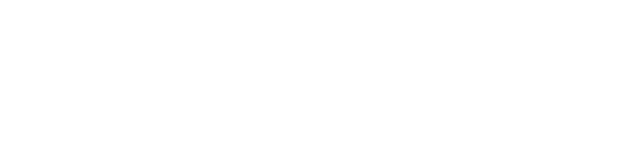
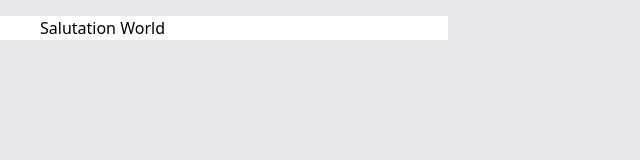
Before and after one commit to cpe-cmu-261207/lab-01-tongrak, a plain HTML site: page index.html in a window 1280 px wide. Shown: the whole page, without its empty margins (0-640 px from the left). Drawn offline with nearby package versions, Linux system fonts and the light colour scheme.

Commit message:
Added preview link and hello world

```diff
--- a/index.html
+++ b/index.html
@@ -7,7 +7,11 @@
   <title>My Resume Website</title>
   <link href="https://unpkg.com/tailwindcss@^2/dist/tailwind.min.css" rel="stylesheet">
 </head>
-<body>
+<body class="bg-gray-200">
+  <!-- Main-center box -->
+  <dir class="px-54 bg-white max-w-md">
+    <p class="font-thin ">Salutation World</p>
+  </dir>
 
 </body>
 </html>
```
Also changed, not shown: 1 other file.
